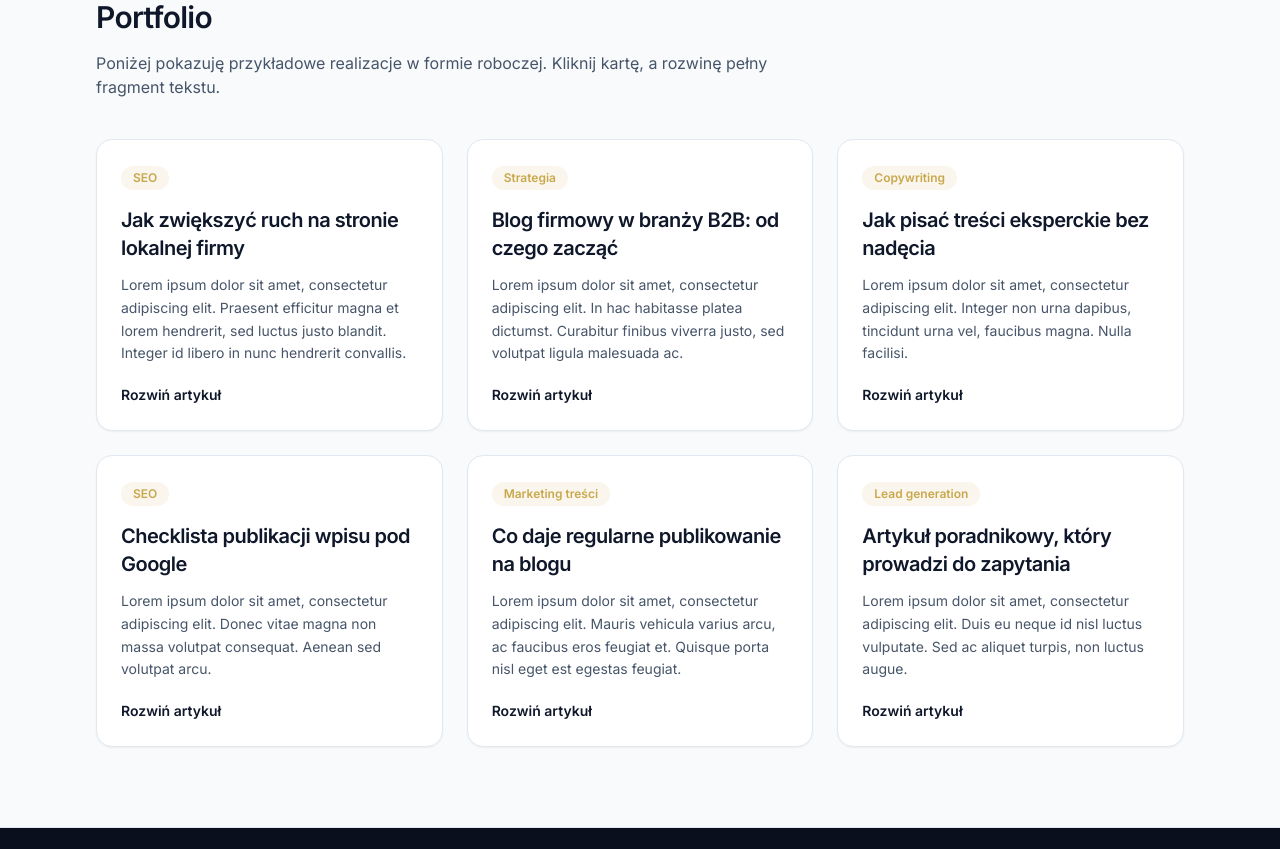
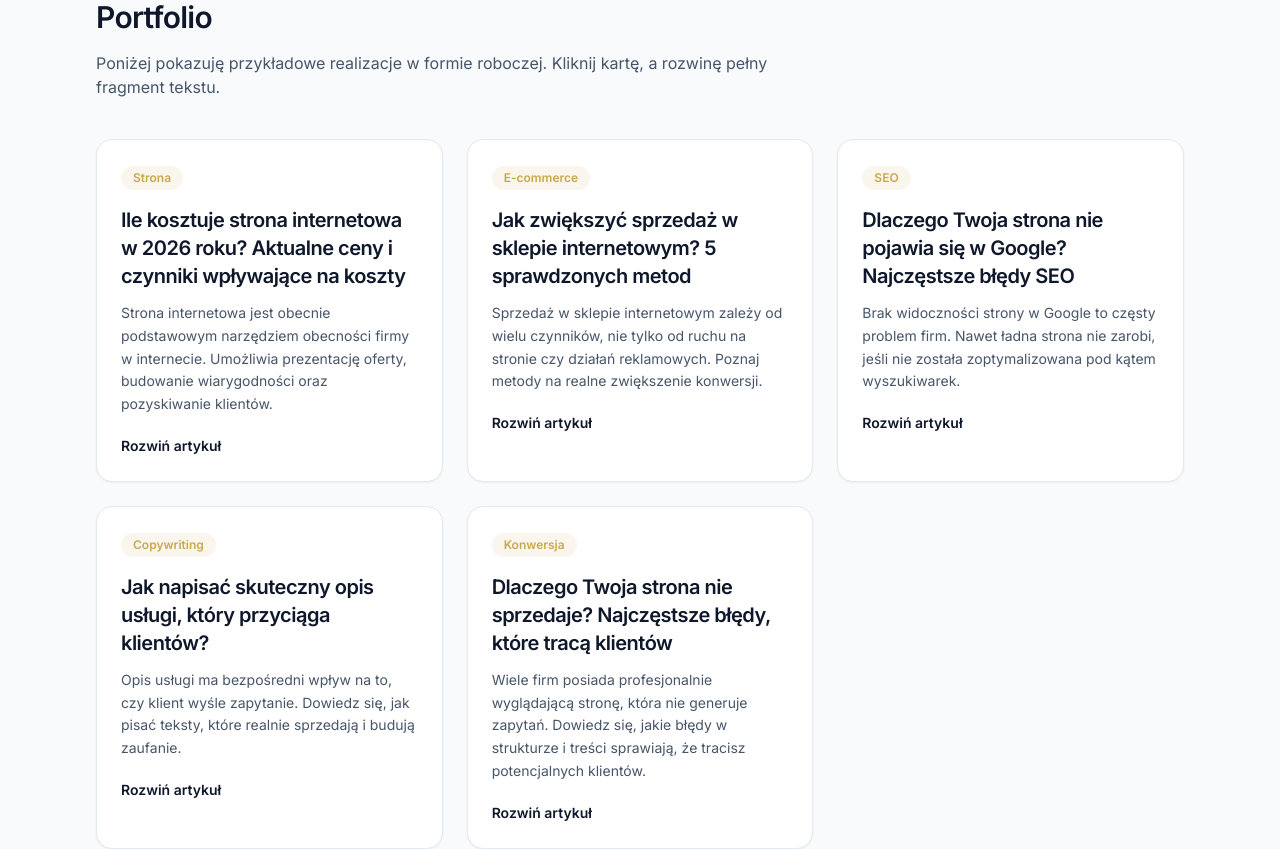
Before and after one commit to DaanixPL/portfolioBlog, a React (Vite) app: page / in a window 1280 px wide. Shown: the part 1560-2409 px from the top of the page. Built offline with nearby package versions, Linux system fonts and the light colour scheme.

Commit message:
Update portfolio items with new titles and content

```diff
--- a/src/components/Portfolio.jsx
+++ b/src/components/Portfolio.jsx
@@ -4,74 +4,62 @@ import PortfolioCard from './PortfolioCard'
 const portfolioItems = [
   {
     id: 1,
-    title: 'Jak zwiększyć ruch na stronie lokalnej firmy',
-    tag: 'SEO',
+    title: 'Ile kosztuje strona internetowa w 2026 roku? Aktualne ceny i czynniki wpływające na koszty',
+    tag: 'Strona',
     excerpt:
-      'Lorem ipsum dolor sit amet, consectetur adipiscing elit. Praesent efficitur magna et lorem hendrerit, sed luctus justo blandit. Integer id libero in nunc hendrerit convallis.',
+      'Strona internetowa jest obecnie podstawowym narzędziem obecności firmy w internecie. Umożliwia prezentację oferty, budowanie wiarygodności oraz pozyskiwanie klientów.',
     content: [
-      'Lorem ipsum dolor sit amet, consectetur adipiscing elit. Sed gravida justo et mi commodo, vel congue metus posuere. Suspendisse potenti. Donec dictum, turpis sed accumsan feugiat, risus turpis laoreet risus, nec feugiat lectus est at sem.',
-      'Mauris ultrices sem et sem dignissim, in blandit velit consequat. Morbi malesuada, est a ultrices faucibus, tortor libero vulputate lorem, vitae malesuada odio metus eget nunc. Nullam faucibus consequat lorem, eget fermentum est molestie non.',
-      'Pellentesque habitant morbi tristique senectus et netus et malesuada fames ac turpis egestas. Quisque eu luctus nibh. Cras ut dui vel sapien faucibus varius et in mi.',
+      'Koszt wykonania strony internetowej w 2026 roku może się znacząco różnić w zależności od zakresu projektu, technologii oraz dodatkowych funkcji. Cena zależy głównie od jej rodzaju: strony portfolio kosztują zazwyczaj od 1000 do 3000 zł, strony firmowe od 3000 do 7000 zł, a bardziej rozbudowane serwisy to wydatek rzędu 7000–15000 zł i więcej.',
+      'Główne czynniki wpływające na ostateczną wycenę to zakres projektu (liczba podstron), stopień skomplikowania projektu graficznego (szablon vs indywidualny design) oraz dodatkowe funkcjonalności, takie jak systemy rezerwacji czy integracje zewnętrzne. Nie bez znaczenia pozostaje również optymalizacja SEO, która wpływa na późniejszą widoczność strony w Google.',
+      'Warto traktować własną witrynę jako inwestycję, a nie koszt. Dobrze zaprojektowana strona buduje wiarygodność, pozwala prezentować ofertę w uporządkowany sposób i stanowi podstawowe źródło pozyskiwania zapytań ofertowych w niemal każdej branży. Wybór odpowiedniego rozwiązania powinien być zawsze dopasowany do celów biznesowych firmy.',
     ],
   },
   {
     id: 2,
-    title: 'Blog firmowy w branży B2B: od czego zacząć',
-    tag: 'Strategia',
+    title: 'Jak zwiększyć sprzedaż w sklepie internetowym? 5 sprawdzonych metod',
+    tag: 'E-commerce',
     excerpt:
-      'Lorem ipsum dolor sit amet, consectetur adipiscing elit. In hac habitasse platea dictumst. Curabitur finibus viverra justo, sed volutpat ligula malesuada ac.',
+      'Sprzedaż w sklepie internetowym zależy od wielu czynników, nie tylko od ruchu na stronie czy działań reklamowych. Poznaj metody na realne zwiększenie konwersji.',
     content: [
-      'Lorem ipsum dolor sit amet, consectetur adipiscing elit. Aenean et tortor nec risus condimentum tempus. Vestibulum ante ipsum primis in faucibus orci luctus et ultrices posuere cubilia curae.',
-      'Etiam suscipit, mauris at tincidunt gravida, purus sapien aliquet turpis, vel tristique elit nunc sit amet nibh. Donec eget feugiat enim. Donec pellentesque elementum ipsum, nec dignissim nibh lacinia non.',
-      'Aliquam erat volutpat. Proin feugiat nisi et metus vestibulum, eu fermentum lacus luctus. Nunc id sodales ligula. Phasellus eget risus at massa condimentum tempor.',
+      'Kluczem do sukcesu w e-commerce jest optymalizacja opisów produktów oraz wysoka jakość zdjęć. Opisy powinny podkreślać korzyści i odpowiadać na pytania klientów, natomiast profesjonalne fotografie budują niezbędne zaufanie. Równie istotna jest widoczność w Google – dbanie o SEO na poziomie kategorii i produktów to fundament stałego dopływu klientów.',
+      'Kolejnym aspektem jest maksymalne uproszczenie procesu zakupowego. Zbyt wiele kroków w koszyku to najczęstsza przyczyna porzuceń zamówień. Warto oferować popularne metody płatności i zadbać o przejrzystość formularzy. Dodatkowo, prowadzenie bloga firmowego z treściami edukacyjnymi pozwala przyciągnąć klienta na wczesnym etapie ścieżki zakupowej.',
+      'Podsumowując, zwiększenie sprzedaży to proces wielotorowy. Połączenie wartościowej treści, optymalizacji technicznej SEO oraz sprawnego UX (User Experience) w procesie zakupowym pozwala na osiągnięcie najlepszych wyników i stały wzrost przychodów sklepu.',
     ],
   },
   {
     id: 3,
-    title: 'Jak pisać treści eksperckie bez nadęcia',
-    tag: 'Copywriting',
+    title: 'Dlaczego Twoja strona nie pojawia się w Google? Najczęstsze błędy SEO',
+    tag: 'SEO',
     excerpt:
-      'Lorem ipsum dolor sit amet, consectetur adipiscing elit. Integer non urna dapibus, tincidunt urna vel, faucibus magna. Nulla facilisi.',
+      'Brak widoczności strony w Google to częsty problem firm. Nawet ładna strona nie zarobi, jeśli nie została zoptymalizowana pod kątem wyszukiwarek.',
     content: [
-      'Lorem ipsum dolor sit amet, consectetur adipiscing elit. Vestibulum ut elit sed massa fermentum consectetur. Morbi pharetra, velit a bibendum posuere, libero nisl fringilla augue, non eleifend mi sem a odio.',
-      'Donec sit amet cursus mauris. Integer eget arcu in risus porta commodo. Sed pellentesque efficitur arcu, vel feugiat lorem porta vel. Fusce iaculis sapien at bibendum laoreet.',
-      'Suspendisse nec pretium odio. Nulla vel dui ac lorem posuere pulvinar. Proin dictum urna nec neque tempor finibus. Vivamus vehicula iaculis tristique.',
+      'Najczęstszym błędem jest brak dopasowania treści do słów kluczowych oraz nieprawidłowa struktura nagłówków. Google musi rozumieć, o czym jest Twoja strona, dlatego logiczny podział na H1, H2 i H3 oraz regularne publikowanie treści na blogu są niezbędne do budowania pozycji w rankingu.',
+      'Inne zaniedbania to brak linkowania wewnętrznego, które pomaga robotom indeksować stronę, oraz rzadkie aktualizacje. Strony, które "stoją w miejscu", z czasem tracą zaufanie algorytmów. Regularne odświeżanie treści i dbanie o techniczną stronę SEO to jedyny sposób na utrzymanie stabilnego ruchu organicznego.',
+      'Aby poprawić sytuację, należy wdrożyć spójną strategię SEO: zoptymalizować istniejące podstrony, zacząć regularnie publikować wartościowe poradniki i zadbać o powiązania między artykułami. Pamiętaj, że widoczność w Google to proces, który wymaga cierpliwości i systematyczności.',
     ],
   },
   {
     id: 4,
-    title: 'Checklista publikacji wpisu pod Google',
-    tag: 'SEO',
+    title: 'Jak napisać skuteczny opis usługi, który przyciąga klientów?',
+    tag: 'Copywriting',
     excerpt:
-      'Lorem ipsum dolor sit amet, consectetur adipiscing elit. Donec vitae magna non massa volutpat consequat. Aenean sed volutpat arcu.',
+      'Opis usługi ma bezpośredni wpływ na to, czy klient wyśle zapytanie. Dowiedz się, jak pisać teksty, które realnie sprzedają i budują zaufanie.',
     content: [
-      'Lorem ipsum dolor sit amet, consectetur adipiscing elit. Nulla pretium pharetra turpis, vel feugiat risus lacinia et. Sed in ex quis sem lacinia scelerisque ac in sem.',
-      'Vivamus efficitur eu augue a porta. Aenean at justo sem. Etiam at faucibus metus, quis posuere neque. Duis ut nibh non mauris condimentum lacinia.',
-      'Nam ac ante consequat, aliquet libero vitae, rutrum tellus. Curabitur sodales feugiat metus, ac molestie dui gravida a. Morbi posuere congue nibh.',
+      'Skuteczny opis usługi musi jasno określać, co oferujesz i jaki problem klienta rozwiązujesz. Unikanie ogólników na rzecz konkretów pozwala użytkownikowi szybko ocenić, czy trafił w odpowiednie miejsce. Kluczowe jest skupienie się na korzyściach – klient nie kupuje Twoich działań, ale efekt, który dzięki nim osiągnie.',
+      'Tekst powinien być napisany prostym, zrozumiałym językiem, unikając nadmiaru technicznego żargonu. Warto też zawczasu odpowiedzieć na najczęstsze pytania: o cenę, czas realizacji oraz model współpracy. Przejrzystość w tych kwestiach buduje profesjonalny wizerunek i skraca drogę do finalizacji transakcji.',
+      'Każdy opis musi kończyć się wyraźnym wezwaniem do działania (Call to Action). Zaproszenie do kontaktu, wypełnienia formularza czy bezpłatnej konsultacji to niezbędny element, który przekuwa czytelnika w potencjalnego leada. Dobrze skonstruowana oferta to Twoja najlepsza karta przetargowa.',
     ],
   },
   {
     id: 5,
-    title: 'Co daje regularne publikowanie na blogu',
-    tag: 'Marketing treści',
+    title: 'Dlaczego Twoja strona nie sprzedaje? Najczęstsze błędy, które tracą klientów',
+    tag: 'Konwersja',
     excerpt:
-      'Lorem ipsum dolor sit amet, consectetur adipiscing elit. Mauris vehicula varius arcu, ac faucibus eros feugiat et. Quisque porta nisl eget est egestas feugiat.',
+      'Wiele firm posiada profesjonalnie wyglądającą stronę, która nie generuje zapytań. Dowiedz się, jakie błędy w strukturze i treści sprawiają, że tracisz potencjalnych klientów.',
     content: [
-      'Lorem ipsum dolor sit amet, consectetur adipiscing elit. Pellentesque ac diam et augue pretium ornare. Curabitur efficitur consequat dolor et aliquet.',
-      'Ut sit amet orci condimentum, vulputate dui eu, dictum lorem. Integer eleifend sapien ut elementum placerat. Vestibulum volutpat tortor et sem pretium posuere.',
-      'Fusce in pellentesque lorem. Nunc aliquet dignissim ultrices. Curabitur gravida convallis eros, in mattis est posuere vel. Nam venenatis sem sed justo hendrerit vulputate.',
-    ],
-  },
-  {
-    id: 6,
-    title: 'Artykuł poradnikowy, który prowadzi do zapytania',
-    tag: 'Lead generation',
-    excerpt:
-      'Lorem ipsum dolor sit amet, consectetur adipiscing elit. Duis eu neque id nisl luctus vulputate. Sed ac aliquet turpis, non luctus augue.',
-    content: [
-      'Lorem ipsum dolor sit amet, consectetur adipiscing elit. Quisque gravida ante in massa feugiat, vitae condimentum lorem congue. Cras volutpat fermentum purus sed tincidunt.',
-      'Praesent faucibus tellus nisl, at bibendum mi pharetra in. Aenean facilisis leo ligula, at imperdiet tortor volutpat a. Cras id purus luctus, consequat massa vitae, fringilla magna.',
-      'Ut eget velit ullamcorper, efficitur nibh non, placerat massa. Vestibulum eget urna nunc. Donec sit amet justo et massa sollicitudin varius.',
+      'Głównym powodem braku sprzedaży często nie jest mały ruch, ale brak jasnego przekazu na stronie. Użytkownik w kilka sekund musi zrozumieć, co oferujesz i jaką korzyść odniesie. Strony przeładowane ogólnymi hasłami typu „najwyższa jakość” bez konkretnych odpowiedzi na potrzeby klienta sprawiają, że odwiedzający szybko rezygnują z dalszego przeglądania.',
+      'Kluczowymi elementami, które budują sprzedaż, są widoczne wezwania do działania (CTA) oraz elementy budujące zaufanie, takie jak opinie klientów czy konkretne realizacje. Jeśli ścieżka kontaktu jest zbyt skomplikowana lub treść skupia się wyłącznie na firmie zamiast na problemach klienta, współczynnik konwersji drastycznie spada.',
+      'Podsumowując, skuteczna strona musi prowadzić użytkownika za rękę – od jasnej informacji o usłudze, przez przedstawienie korzyści i dowodów słuszności, aż po prosty formularz kontaktu. Optymalizacja tych elementów pozwala znacząco zwiększyć liczbę zapytań ofertowych bez konieczności zwiększania wydatków na reklamę.',
     ],
   },
 ]
```
